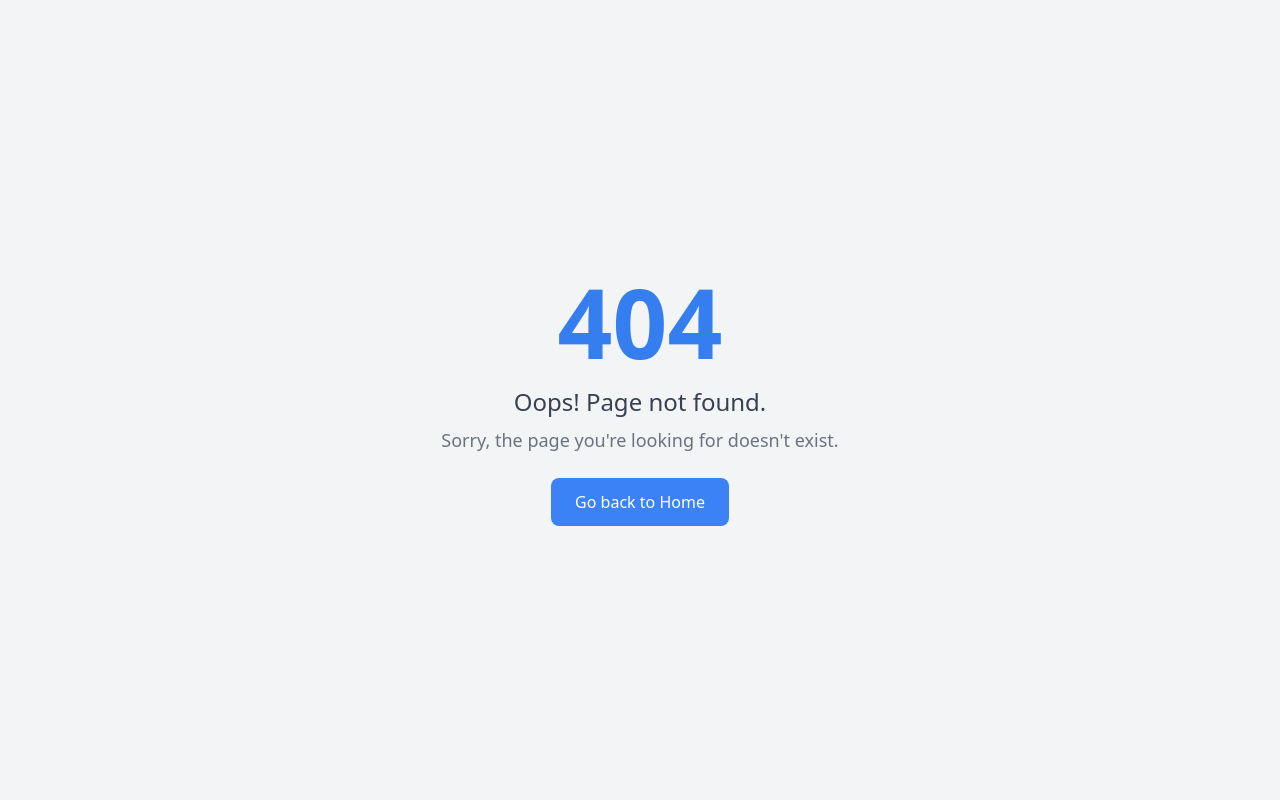
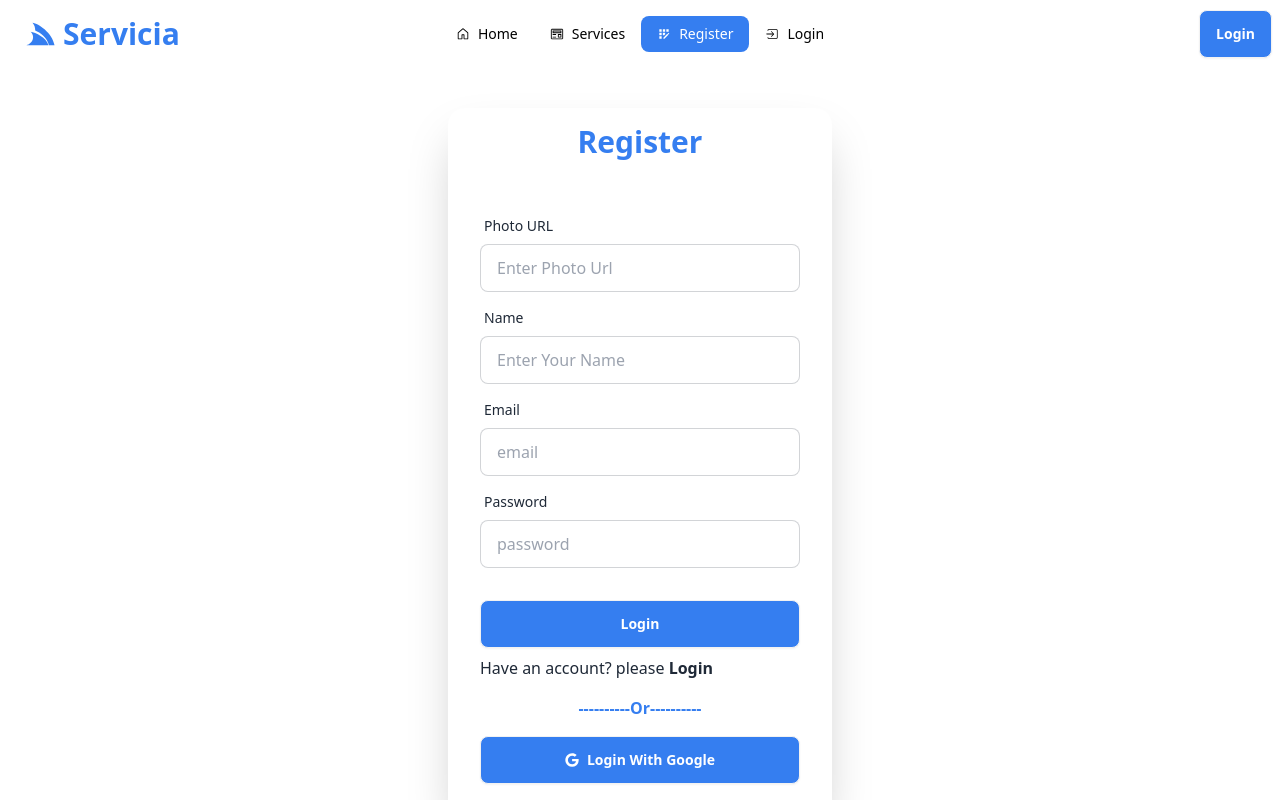
Before and after one commit to jahidul2004/servicia-client, a React (Vite) app: page /register in a window 1280 px wide. Before the commit this address had no page. Shown: the top 800 px of the page. Built offline with nearby package versions, Linux system fonts and the light colour scheme.

Commit message:
Register page added.

```diff
--- /dev/null
+++ b/src/pages/register/Register.jsx
@@ -0,0 +1,88 @@
+import { FaGoogle } from "react-icons/fa";
+import { Link } from "react-router-dom";
+
+const Register = () => {
+    return (
+        <div className="card bg-base-100 w-full max-w-sm shrink-0 shadow-2xl mx-auto my-10">
+            <h1 className="text-3xl font-bold text-center py-4 text-[#357ef0]">
+                Register
+            </h1>
+            <form className="card-body">
+                <div className="form-control">
+                    <label className="label">
+                        <span className="label-text">Photo URL</span>
+                    </label>
+                    <input
+                        type="url"
+                        placeholder="Enter Photo Url"
+                        className="input input-bordered"
+                        required
+                    />
+                </div>
+                <div className="form-control">
+                    <label className="label">
+                        <span className="label-text">Name</span>
+                    </label>
+                    <input
+                        type="text"
+                        placeholder="Enter Your Name"
+                        className="input input-bordered"
+                        required
+                    />
+                </div>
+                <div className="form-control">
+                    <label className="label">
+                        <span className="label-text">Email</span>
+                    </label>
+                    <input
+                        type="email"
+                        placeholder="email"
+                        className="input input-bordered"
+                        required
+                    />
+                </div>
+                <div className="form-control">
+                    <label className="label">
+                        <span className="label-text">Password</span>
+                    </label>
+                    <input
+                        type="password"
+                        placeholder="password"
+                        className="input input-bordered"
+                        required
+                    />
+                </div>
+                <div className="form-control mt-6">
+                    <button className="btn bg-[#357ef0] text-white">
+                        Login
+                    </button>
+                </div>
+                <div>
+                    <p>
+                        Have an account? please{" "}
+                        <Link
+                            className="font-semibold hover:text-[#357ef0]"
+                            to={"/login"}
+                        >
+                            Login
+                        </Link>{" "}
+                    </p>
+                </div>
+                <p className="text-center text-[#357ef0] font-bold py-2">
+                    ----------Or----------
+                </p>
+                <div>
+                    <button
+                        type="button"
+                        className="btn w-full bg-[#357ef0] text-white"
+                    >
+                        <FaGoogle />
+                        Login With Google
+                    </button>
+                </div>
+            </form>
+        </div>
+    );
+};
+
+export default Register;
--- a/src/router/router.jsx
+++ b/src/router/router.jsx
@@ -2,6 +2,7 @@ import { createBrowserRouter } from "react-router-dom";
 import MainLayout from "../layout/MainLayout";
 import NotFound from "../common/NotFound";
 import Login from "../pages/login/Login";
+import Register from "../pages/register/Register";
 
 const router = createBrowserRouter([
     {
@@ -13,6 +14,10 @@ const router = createBrowserRouter([
                 path: "/login",
                 element: <Login></Login>,
             },
+            {
+                path: "/register",
+                element: <Register></Register>,
+            },
         ],
     },
 ]);
```
